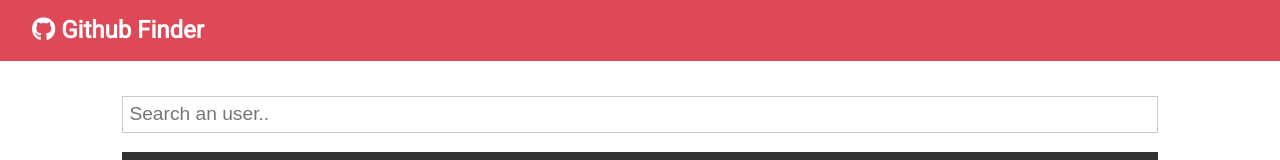
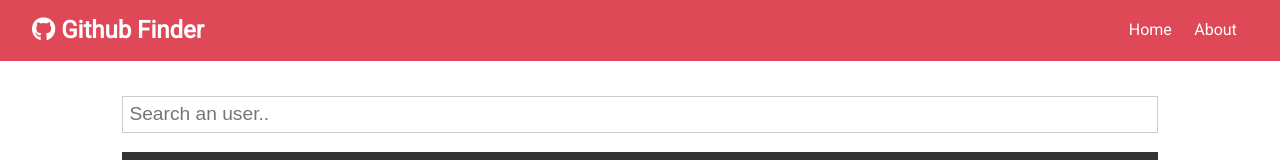
Before and after one commit to ing-arriola/githubFinder, a React (Create React App) app: page / in a window 1280 px wide. Shown: the top 160 px of the page. Built offline with nearby package versions, Linux system fonts and the light colour scheme.

Commit message:
Added two links with react router links

```diff
--- a/src/App.js
+++ b/src/App.js
@@ -64,6 +64,7 @@
                   </Fragment>
                 )}
               />
+              <Route exact path="/about" component={About} />
             </Switch>
           </div>
         </Fragment>
--- a/src/components/layouts/Navbar.js
+++ b/src/components/layouts/Navbar.js
@@ -1,11 +1,21 @@
 import React from "react";
 import PropTypes from "prop-types";
+import { Link } from "react-router-dom";
+
 const Navbar = ({ icon, title }) => {
   return (
     <nav className="navbar bg-primary">
       <h1>
         <i className={icon}></i> {title}
       </h1>
+      <ul>
+        <li>
+          <Link to="/">Home</Link>
+        </li>
+        <li>
+          <Link to="/about">About</Link>
+        </li>
+      </ul>
     </nav>
   );
 };
```
